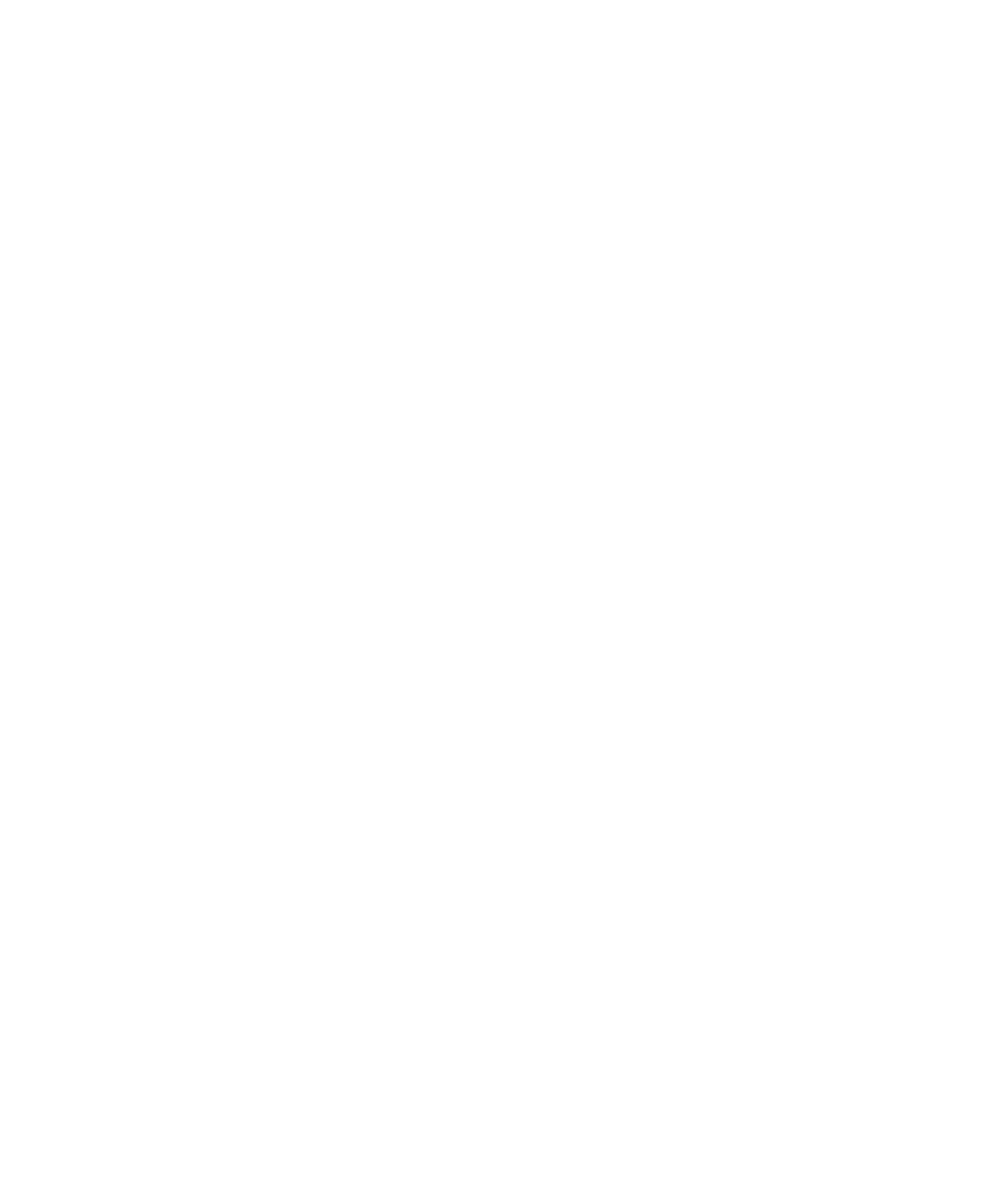
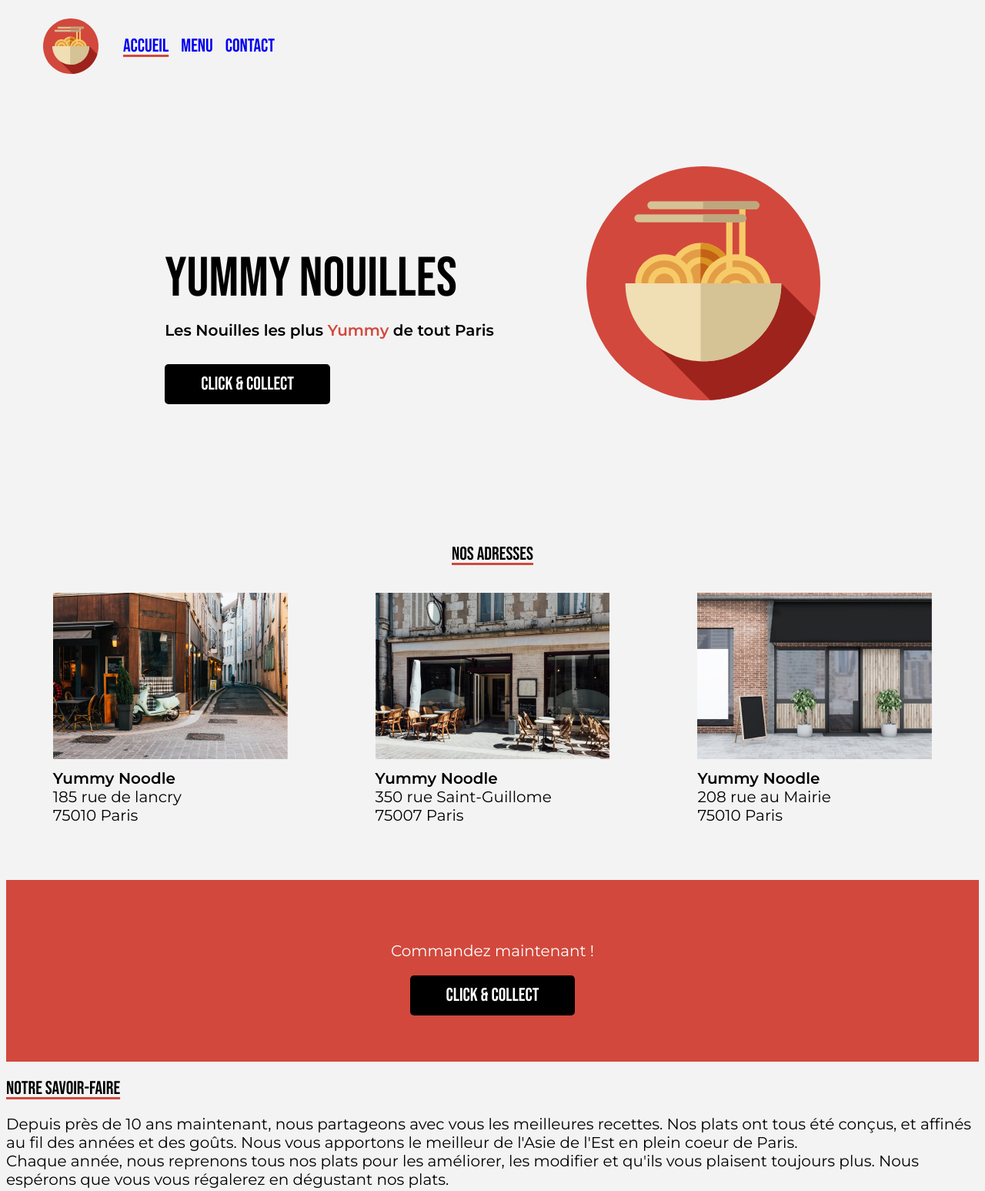
Before and after one commit to 0xmamoud/yummy-nouilles, a plain HTML site: page index.html in a window 1280 px wide. Shown: the top 1547 px of the page at 77% size. Before the commit the page ends 800 px from the top, so only its background shows below. Drawn offline with Linux system fonts and the light colour scheme.

Commit message:
mise en place de la structure des pages et debut d'application des styles

```diff
--- a/index.html
+++ b/index.html
@@ -1,13 +1,124 @@
 <!DOCTYPE html>
 <html lang="en">
-<head>
-	<meta charset="UTF-8">
-	<meta name="viewport" content="width=device-width, initial-scale=1.0">
-	<link rel="icon" type="image/svg+xml" href="assets/logoXL.svg">
-	<title>Yummy Nouilles - Accueil</title>
-</head>
-<body>
-
-
-</body>
+  <head>
+    <meta charset="UTF-8" />
+    <meta name="viewport" content="width=device-width, initial-scale=1.0" />
+    <link rel="icon" type="image/svg+xml" href="assets/logoXL.svg" />
+    <link rel="stylesheet" href="styles/main.css" />
+    <title>Yummy Nouilles - Accueil</title>
+  </head>
+  <body>
+    <header class="appBar">
+      <img src="./assets/logoXL.svg" alt="logo" class="appBar__icon" />
+      <nav class="appBar__nav">
+        <a href="index.html" class="appBar__navItem active">Accueil</a>
+        <a href="menu.html" class="appBar__navItem">Menu</a>
+        <a href="contact.html" class="appBar__navItem">Contact</a>
+      </nav>
+    </header>
+    <main>
+      <section class="hero">
+        <div class="hero__titleContainer">
+          <h1 class="hero__title">YUMMY NOUILLES</h1>
+          <p class="hero__subtitle">
+            Les Nouilles les plus
+            <span class="hero__red-highlight">Yummy</span> de tout Paris
+          </p>
+          <a href="contact.html" class="cta">Click & Collect</a>
+        </div>
+        <img src="./assets/logoXL.svg" alt="logo" class="hero__icon" />
+      </section>
+      <section class="adress">
+        <h2 class="adress__title">NOS ADRESSES</h2>
+        <div class="adress__carousel">
+          <div>
+            <img
+              src="./assets/img/restaurant/lancy.jpg"
+              alt="restaurant lancy"
+              class="adress__img"
+            />
+            <p class="adress__info">
+              <strong>Yummy Noodle</strong> <br />
+              185 rue de lancry <br />
+              75010 Paris
+            </p>
+          </div>
+          <div>
+            <img
+              src="./assets/img/restaurant/saint_guillome.jpg"
+              alt="restaurant saint_guillome"
+              class="adress__img"
+            />
+            <p class="adress__info">
+              <strong>Yummy Noodle</strong> <br />
+              350 rue Saint-Guillome <br />
+              75007 Paris
+            </p>
+          </div>
+          <div>
+            <img
+              src="./assets/img/restaurant/mairie.jpg"
+              alt="restaurant mairie"
+              class="adress__img"
+            />
+            <p class="adress__info">
+              <strong>Yummy Noodle</strong> <br />
+              208 rue au Mairie<br />
+              75010 Paris
+            </p>
+          </div>
+        </div>
+      </section>
+      <div class="redBanner">
+        <p class="redBanner__title">Commandez maintenant !</p>
+        <a href="contact.html" class="cta">Click & Collect</a>
+      </div>
+      <section>
+        <h2>NOTRE SAVOIR-FAIRE</h2>
+        <p>
+          Depuis près de 10 ans maintenant, nous partageons avec vous les
+          meilleures recettes. Nos plats ont tous été conçus, et affinés au fil
+          des années et des goûts. Nous vous apportons le meilleur de l'Asie de
+          l'Est en plein coeur de Paris.<br />Chaque année, nous reprenons tous
+          nos plats pour les améliorer, les modifier et qu'ils vous plaisent
+          toujours plus. Nous espérons que vous vous régalerez en dégustant nos
+          plats.
+        </p>
+      </section>
+      <section>
+        <h2>RETROUVEZ-NOUS SUR LES RESEAUX SOCIAUX</h2>
+        <div>
+          <img src="./assets/img/social/cat.jpg" alt="chat" />
+          <img
+            src="./assets/img/social/noodle_bowl.jpg"
+            alt="plat noodle-bowl"
+          />
+          <img src="./assets/img/social/bao.jpg" alt="plat bao" />
+          <img src="./assets/img/social/chief.jpg" alt="photo chef" />
+          <img src="./assets/img/social/noodles.jpg" alt="nouilles fraiches" />
+          <img src="./assets/img/social/beer.jpg" alt="bouteille de bierre" />
+        </div>
+      </section>
+      <section>
+        <h2>CONTACTEZ-NOUS</h2>
+        <p>
+          Vous souhaitez nous poser une question, nous faire un feedback, ou
+          tout simplement nous contacter ?<br />
+          Écrivez-nous à <strong>yummy@noodles.fr</strong> ou appelez nous au
+          <strong>01 13 86 23 42</strong>
+        </p>
+      </section>
+    </main>
+    <footer>
+      <a href="https://www.instagram.com/yummy_nouilles/">
+        <img src="./assets/icons/instagram 1.svg" alt="Logo Instagram" />
+      </a>
+      <a href="https://www.facebook.com/yummy_nouilles/">
+        <img src="./assets/icons/facebook 1.svg" alt="Logo Facebook" />
+      </a>
+      <a href="https://www.google.com/search?q=yummy+nouilles">
+        <img src="./assets/icons/maps-and-flags 1.svg" alt="Logo Google Maps" />
+      </a>
+    </footer>
+  </body>
 </html>
--- /dev/null
+++ b/styles/main.css
@@ -0,0 +1,70 @@
+@import url("https://fonts.googleapis.com/css2?family=Bebas+Neue&family=Montserrat:wght@400;600&display=swap");
+
+/* pages */
+@import "./pages/home.css";
+
+/* modules */
+@import "./modules/appBar.css";
+@import "./modules/cta.css";
+@import "./modules/redBanner.css";
+
+/* Design system */
+:root {
+  /* colors */
+  --red-highlight: #d2483d;
+  --black: #000000;
+  --light-grey: #f3f3f3;
+  --white: #ffffff;
+
+  /* Text configuration */
+  --header-font: "Bebas Neue";
+  --title-font: "Bebas Neue";
+  --body-highlight-font: "Montserrat";
+  --body-font: "Montserrat";
+
+  --header-font-weight: 400;
+  --title-font-weight: 400;
+  --body-highlight-font-weight: 600;
+  --body-font-weight: 400;
+
+  --header-font-size: 4.5rem;
+  --title-font-size: 1.5rem;
+  --body-highlight-font-size: 1.25rem;
+  --body-font-size: 1.25rem;
+
+  --header-line-height: 5.375rem;
+  --title-line-height: 1.813rem;
+  --body-highlight-line-height: 1.5rem;
+  --body-line-height: 1.5rem;
+}
+
+body {
+  background-color: var(--light-grey);
+  font-family: var(--body-font);
+  font-weight: var(--body-font-weight);
+  line-height: var(--body-line-height);
+  font-size: var(--body-font-size);
+  color: var(--black);
+  font-style: normal;
+}
+
+h1 {
+  font-family: var(--header-font);
+  font-weight: var(--header-font-weight);
+  line-height: var(--header-line-height);
+  color: var(--black);
+  font-style: normal;
+  font-size: var(--header-font-size);
+}
+
+h2 {
+  font-family: var(--title-font);
+  font-weight: var(--title-font-weight);
+  line-height: var(--title-line-height);
+  color: var(--black);
+  font-style: normal;
+  font-size: var(--title-font-size);
+  text-decoration: underline var(--red-highlight);
+  text-underline-offset: 0.25rem;
+  text-decoration-thickness: 0.188rem;
+}
--- /dev/null
+++ b/styles/modules/appBar.css
@@ -0,0 +1,38 @@
+.appBar {
+  display: flex;
+  flex-direction: row;
+	padding: 1rem 0 1rem 3rem;
+}
+
+.appBar__icon {
+  height: 4.5rem;
+  width: 4.5rem;
+}
+
+.appBar__nav {
+  display: flex;
+  align-items: center;
+  padding-left: 2rem;
+}
+
+.appBar__navItem {
+  font-family: var(--title-font);
+  font-size: var(--title-font-size);
+  font-weight: var(--title-font-weight);
+  line-height: var(--title-line-height);
+  font-style: normal;
+  margin-right: 1rem;
+  text-decoration: none;
+  /* cursor: pointer; */
+}
+
+.appBar__navItem:visited {
+  color: var(--black);
+}
+
+.appBar__navItem:hover,
+.appBar__navItem.active {
+  text-decoration: underline var(--red-highlight);
+  text-underline-offset: 0.25rem;
+  text-decoration-thickness: 0.188rem;
+}
--- /dev/null
+++ b/styles/modules/cta.css
@@ -0,0 +1,19 @@
+.cta {
+	text-decoration: none;
+	display: inline-block;
+	color: var(--white);
+	background-color: var(--black);
+	font-family: var(--title-font);
+	font-size: var(--title-font-size);
+	font-weight: var(--title-font-weight);
+	line-height: var(--title-font-height);
+	font-style: normal;
+	padding: 0.875rem 2.938rem 0.875rem 2.938rem;
+	border-radius: 0.313rem;
+}
+
+.cat:hover {
+	text-decoration: underline;
+	text-underline-offset: 0.25rem;
+  text-decoration-thickness: 0.188rem;
+}
--- /dev/null
+++ b/styles/modules/redBanner.css
@@ -0,0 +1,13 @@
+.redBanner {
+	background-color: var(--red-highlight);
+	color: var(--white);
+	display: flex;
+	flex-direction: column;
+	align-items: center;
+	justify-content: center;
+	padding: 3.75rem 0;
+}
+
+.redBanner__title {
+
+}
--- /dev/null
+++ b/styles/pages/home.css
@@ -0,0 +1,63 @@
+/* hero section */
+.hero {
+  display: flex;
+  flex-direction: row;
+  justify-content: center;
+  margin-top: 6.5rem;
+}
+
+.hero__titleContainer {
+  padding: 2.75rem 7.5rem 0 0;
+}
+
+.hero__title {
+  margin-bottom: 0.688rem;
+}
+
+.hero__subtitle {
+  font-weight: var(--body-highlight-font-weight);
+  margin: 0 0 2rem 0;
+}
+
+.hero__icon {
+  width: 19rem;
+  height: 19rem;
+}
+
+.hero__red-highlight {
+  color: var(--red-highlight);
+  font-family: var(--body-highlight-font);
+  font-weight: var(--body-highlight-font-weight);
+  font-size: var(--body-highlight-font-size);
+  font-style: normal;
+  line-height: var(--body-highlight-line-height);
+}
+
+/* address section */
+.adress {
+  display: flex;
+  flex-direction: column;
+  align-items: center;
+  margin-top: 10rem;
+  margin-bottom: 4.5rem;
+}
+
+.adress__title {
+  margin-bottom: 2.25rem;
+}
+
+.adress__carousel {
+  display: grid;
+  grid-template-columns: 1fr 1fr 1fr;
+  gap: 7.125rem;
+}
+
+.adress__img {
+  width: 304.78px;
+  height: 216px;
+	object-fit: cover;
+}
+
+.adress__info {
+	margin: 0.5rem 0 0 0 ;
+}
```
Also changed, not shown: contact.html (added, +73 -0 lines), menu.html (added, +98 -0 lines).
